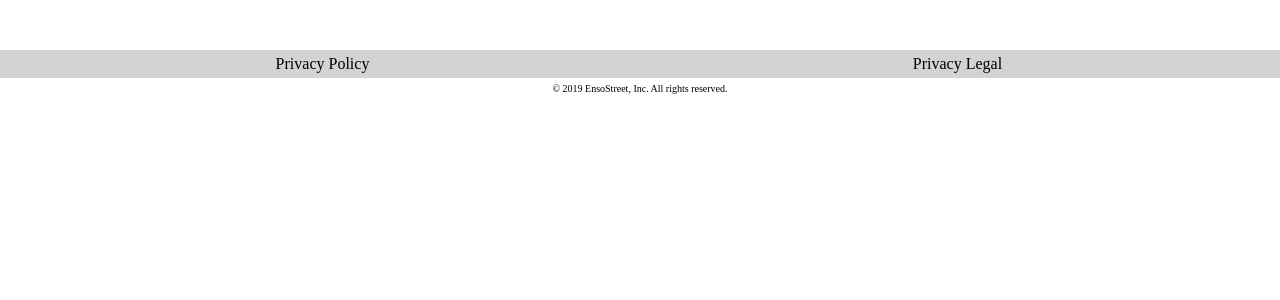
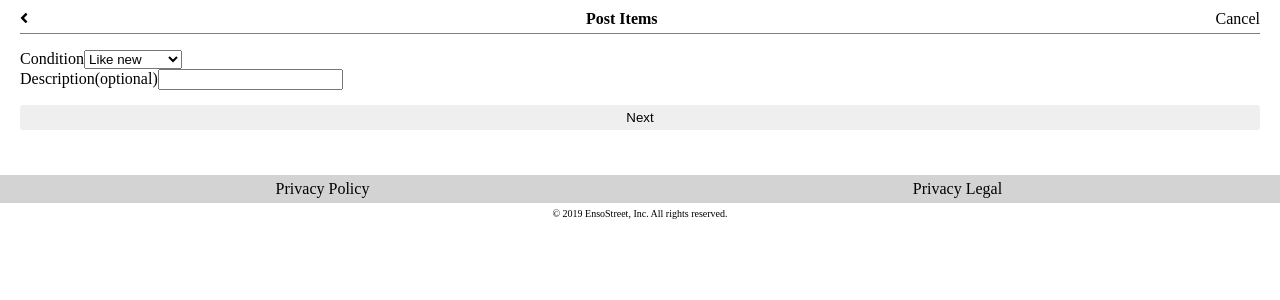
Before and after one commit to liquidMocha/enso-street, a React app: page /post-item/details in a window 1280 px wide. Shown: the top 300 px of the page. Built offline with nearby package versions, Linux system fonts and the light colour scheme.

Commit message:
Add post item details page unstyled
[#169414987] (https://www.pivotaltracker.com/story/show/169414987)

```diff
--- a/src/App.js
+++ b/src/App.js
@@ -11,6 +11,7 @@ import DateRangePickerPage from "./components/homepage/dateRange/DateRangePicker
 import AddLocationPage from "./components/homepage/location/AddLocationPage";
 import PostItemPage from "./components/postItem/PostItemPage";
 import {isUserLoggedIn} from "./UserService";
+import PostItemDetailPage from "./components/postItem/PostItemDetailPage";
 
 class App extends React.Component {
     render() {
@@ -26,6 +27,7 @@ class App extends React.Component {
                     <Route path="/pick-date" component={DateRangePickerPage}/>
                     <Route path="/add-location" component={AddLocationPage}/>
                     <Route exact path="/post-item" component={PostItemPage}/>
+                    <Route exact path="/post-item/details" component={PostItemDetailPage}/>
                 </div>
                 <Footer/>
             </BrowserRouter>
--- /dev/null
+++ b/src/components/postItem/NextButton.js
@@ -0,0 +1,14 @@
+import React from "react";
+import {Link} from "react-router-dom";
+
+const NextButton = (props) => {
+    return (
+        <Link to={props.destination}>
+            <button id='next-button' className='home-page-button'>
+                Next
+            </button>
+        </Link>
+    )
+};
+
+export default NextButton
--- /dev/null
+++ b/src/components/postItem/PostItemDetailPage.js
@@ -0,0 +1,26 @@
+import React from "react";
+import PostItemTitleBar from "../shared/PostItemTitleBar";
+import NextButton from "./NextButton";
+
+const PostItemDetailPage = () => {
+    return (
+        <div>
+            <PostItemTitleBar/>
+            <div>
+                <label>Condition</label>
+                <select>
+                    <option value="like-new">Like new</option>
+                    <option value="normal-wear">Normal wear</option>
+                    <option value="functional">Functional</option>
+                </select>
+            </div>
+            <div>
+                <label>Description(optional)</label>
+                <input type='textarea'/>
+            </div>
+            <NextButton destination='/post-item/price-and-delivery'/>
+        </div>
+    )
+};
+
+export default PostItemDetailPage
--- a/src/components/postItem/PostItemPage.js
+++ b/src/components/postItem/PostItemPage.js
@@ -1,12 +1,13 @@
 import React, {useState} from "react";
 import '../../styles/Input.scss';
-import {Link, withRouter} from "react-router-dom";
+import {withRouter} from "react-router-dom";
 import PostItemTitleBar from "../shared/PostItemTitleBar";
 import {updatePostedItemTitle} from "../../redux/actions";
 import {connect} from "react-redux";
 import '../../styles/Button.scss';
 import {FontAwesomeIcon} from "@fortawesome/react-fontawesome";
 import {faCamera} from "@fortawesome/free-solid-svg-icons";
+import NextButton from "./NextButton";
 
 export const PostItemPage = (props) => {
     const [itemTitle, setItemTitle] = useState('');
@@ -36,11 +37,7 @@ export const PostItemPage = (props) => {
                         Take a photo
                     </label>
                 </div>
-                <Link to='/post-item/details'>
-                    <button id='next-button' className='home-page-button'>
-                        Next
-                    </button>
-                </Link>
+                <NextButton destination='/post-item/details'/>
             </div>
         </div>
     )
```
